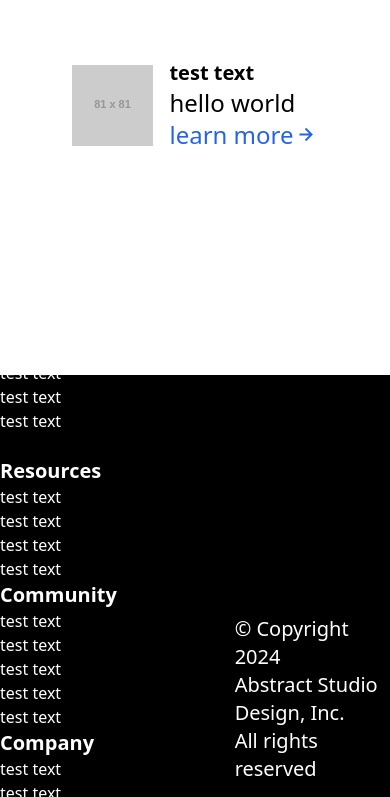
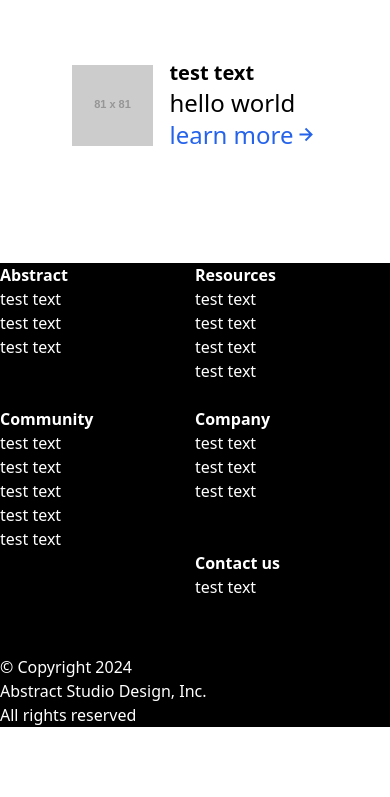
Before and after one commit to aboodJS/abstract-tailwind, a website: page index.html in a window 390 px wide. Shown: the part 1203-2000 px from the top of the page. After the commit the page ends 1930 px from the top, so only its background shows below. Drawn offline with nearby package versions, Linux system fonts and the light colour scheme; placeholder pictures from the web are drawn by us.

Commit message:
started fixing the footer

```diff
--- a/index.html
+++ b/index.html
@@ -42,7 +42,7 @@
         ></i>
       </nav>
       <div
-        class="absolute top-10 text-white bg-black md:hidden max-md:h-[25vh] z-10 w-screen grid justify-center content-center text-2xl overflow-y-hidden"
+        class="absolute text-white bg-black md:hidden max-md:h-[25vh] z-10 w-screen grid justify-center content-center text-2xl overflow-y-hidden"
         id="drop-menu"
       >
         <button class="">submit a request</button>
@@ -71,7 +71,7 @@
         </div>
       </section>
       <section
-        class="h-[110vh] grid justify-center grid-cols-2 grid-rows-2 mb-48 max-md:flex max-md:flex-col max-md:justify-around"
+        class="h-[110vh] grid justify-center grid-cols-2 grid-rows-2 mb-20 max-md:flex max-md:flex-col max-md:justify-around"
       >
         <div class="self-center justify-self-center">
           <span class="flex items-center">
@@ -171,47 +171,49 @@
         </div>
       </section>
       <footer
-        class="h-[55vh] w-screen bg-black flex items-center justify-around"
+        class="h-[55vh] max-md:h-fit w-screen bg-black md:flex items-center justify-around"
       >
         <div
-          class="grid grid-rows-2 md:grid-cols-4 md:gap-x-10 max-md:grid-cols-2 max-md:w-screen"
+          class="grid md:grid-rows-2 max-md:grid-rows-3 md:grid-cols-4 md:gap-x-10 max-md:grid-cols-2 max-md:w-screen"
         >
-          <ul class="text-white max-md:col-span-1 max-md:row-span-1">
-            <h1 class="text-xl font-extrabold">Abstract</h1>
+          <ul class="text-white max-md:text-base">
+            <h1 class="text-xl max-md:text-base font-extrabold">Abstract</h1>
             <li class="hover:underline cursor-pointer">test text</li>
             <li class="hover:underline cursor-pointer">test text</li>
             <li class="hover:underline cursor-pointer">test text</li>
           </ul>
-          <ul class="text-white max-md:col-span-2 max-md:row-span-1">
-            <h1 class="text-xl font-extrabold">Resources</h1>
+          <ul class="text-white max-md:text-base">
+            <h1 class="text-xl font-extrabold max-md:text-base">Resources</h1>
             <li class="hover:underline cursor-pointer">test text</li>
             <li class="hover:underline cursor-pointer">test text</li>
             <li class="hover:underline cursor-pointer">test text</li>
             <li class="hover:underline cursor-pointer">test text</li>
           </ul>
-          <ul class="text-white max-md:col-span-1 max-md:row-span-2">
-            <h1 class="text-xl font-extrabold">Community</h1>
+          <ul class="text-white max-md:text-base">
+            <h1 class="text-xl font-extrabold max-md:text-base">Community</h1>
             <li class="hover:underline cursor-pointer">test text</li>
             <li class="hover:underline cursor-pointer">test text</li>
             <li class="hover:underline cursor-pointer">test text</li>
             <li class="hover:underline cursor-pointer">test text</li>
             <li class="hover:underline cursor-pointer">test text</li>
           </ul>
-          <ul class="text-white max-md:col-span-2 max-md:row-span-2">
-            <h1 class="text-xl font-extrabold">Company</h1>
+          <ul class="text-white max-md:text-base">
+            <h1 class="text-xl font-extrabold max-md:text-base">Company</h1>
             <li class="hover:underline cursor-pointer">test text</li>
             <li class="hover:underline cursor-pointer">test text</li>
             <li class="hover:underline cursor-pointer">test text</li>
           </ul>
           <ul
-            class="text-white md:col-start-4 max-md:col-span-2 max-md:row-span-2"
+            class="text-white md:col-start-4 max-md:row-span-3 max-md:col-start-2 max-md:text-base"
           >
-            <h1 class="text-xl font-extrabold">Contact us</h1>
+            <h1 class="text-xl font-extrabold max-md:text-base">Contact us</h1>
             <li class="hover:underline cursor-pointer">test text</li>
           </ul>
         </div>
-        <div class="flex items-end h-full mb-28">
-          <div class="text-white text-xl">
+        <div
+          class="flex items-end max-md:items-start max-md:-mt-10 h-full md:mb-28"
+        >
+          <div class="text-white text-xl max-md:text-base">
             <p>© Copyright 2024</p>
             <p>Abstract Studio Design, Inc.</p>
             <p>All rights reserved</p>
```
Also changed, not shown: style.css.
